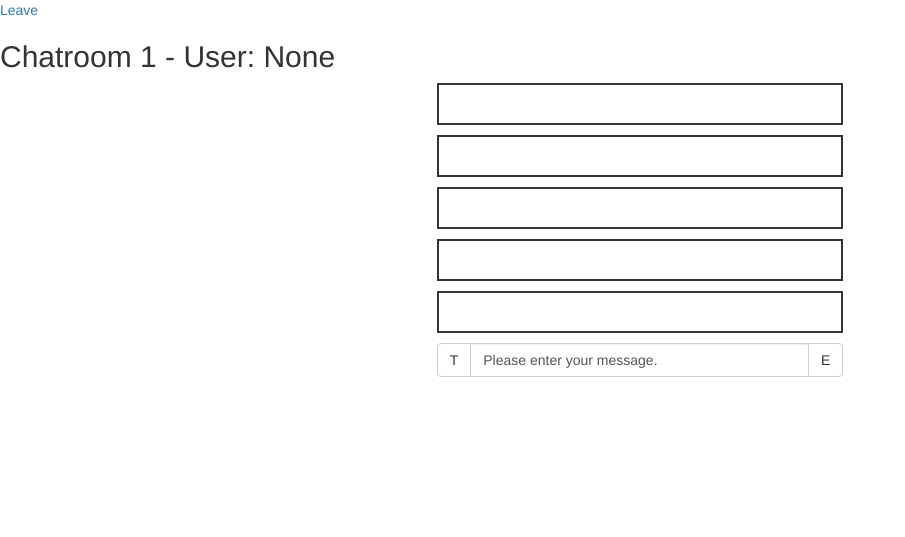
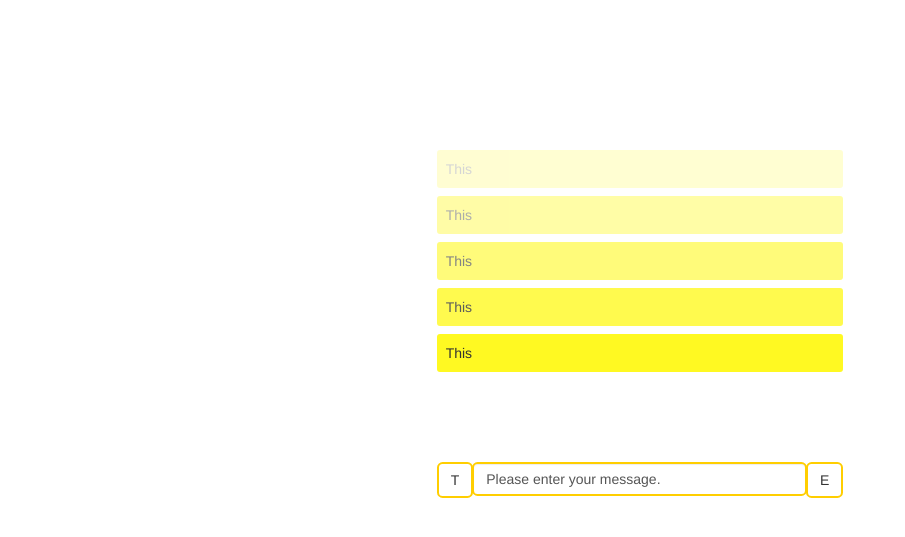
Before and after one commit to zeizyy/AnonymousChatRoom, a Django app: template chatroom/templates/chatroom.html in a window 1280 px wide. Shown: the top 537 px of the page, without its empty margins (0-905 px from the left). Run offline with Django 3.2, Linux system fonts and the light colour scheme; the template is opened without the code that fills it: values that come from a table or form of the project are taken from there, others are empty; tables that the repository leaves empty hold one stand-in row (values such as "Sample post"); data that the repository does not hold is empty; some libraries are stand-ins or nearby versions.

Commit message:
frontend

```diff
--- a/chatroom/static/css/chatroom_style.css
+++ b/chatroom/static/css/chatroom_style.css
@@ -2,7 +2,53 @@ p.messageBox {
 	/*height: 42px;
 	width: 403px;*/
 	height: 42px;
-	border: 1.5pt solid;
+/*	border: 1.5pt solid;
+    border-color: #ffce00;
+*/    border-radius: 5.578px;
+    background-color: #fff922;
+    color: #333333;
+}
+
+#m1 {
+	background-color: #fff922;
+	opacity: 0.2;
+	margin-bottom: 8px;
+}
+
+#m2 {
+	background-color: #fff922;
+	opacity: 0.4;
+	margin-bottom: 8px;
+}
+
+#m3 {
+	background-color: #fff922;
+	opacity: 0.6;
+	margin-bottom: 8px;
+}
+
+#m4 {
+	background-color: #fff922;
+	opacity: 0.8;
+	margin-bottom: 8px;
+}
+
+#m5 {
+	background-color: #fff922;
+	margin-bottom: 8px;
+}
+
+#inputBox, button.btn {
+	margin-top: 82px;
+}
+
+#fontChanger, #sendButton, #inputBox {
+    /*height: 42px;
+    width: 295px;
+    margin-left: 9px;*/
+    border: 1.5pt solid;
+    border-color: #ffce00;
+    border-radius: 5.578px;
 }
 
 /*#m1 {
--- a/chatroom/templates/chatroom.html
+++ b/chatroom/templates/chatroom.html
@@ -4,24 +4,26 @@
 	<head>
 		<link rel="stylesheet" type="text/css" href="{% static 'css/chatroom_style.css' %}">
 		<link rel="stylesheet" href="https://maxcdn.bootstrapcdn.com/bootstrap/3.3.7/css/bootstrap.min.css" integrity="sha384-BVYiiSIFeK1dGmJRAkycuHAHRg32OmUcww7on3RYdg4Va+PmSTsz/K68vbdEjh4u" crossorigin="anonymous">
-		<title>Anonymous Chatroom</title>
+		<title>BBMAN</title>
 	</head>
-	<body>
-        <a href="/chatroom/leave/" class="right">Leave</a>
-		<h2>Chatroom {{ chatroom.id }} - User: {{ user.id }}</h2>
-
+	<body style="margin-top:150px;">
 			<div class="row">
         		<div class="col-md-4 col-md-offset-4">
-        			<p id="m1" class="messageBox">
-					<p id="m2" class="messageBox">
+        			<div id="m1" class="well-sm">This</div>
+        			<div id="m2" class="well-sm">This</div>
+        			<div id="m3" class="well-sm">This</div>
+        			<div id="m4" class="well-sm">This</div>
+        			<div id="m5" class="well-sm">This</div>
+
+					<!-- <p id="m2" class="messageBox">
 					<p id="m3" class="messageBox">
 					<p id="m4" class="messageBox">
-					<p id="m5" class="messageBox">
+					<p id="m5" class="messageBox">	 -->
 					<div class="input-group">
 						<span class="input-group-btn">
 							<button id="fontChanger" class="btn btn-default" type="button">T</button>
 						</span>
-						<input class="form-control" type="text" value="Please enter your message.">
+						<input class="form-control" id="inputBox" type="text" value="Please enter your message.">
 		 				<span class="input-group-btn">
 		 					<button id="sendButton" class="btn btn-default" type="button">E</button>
 		 				</span>
```
